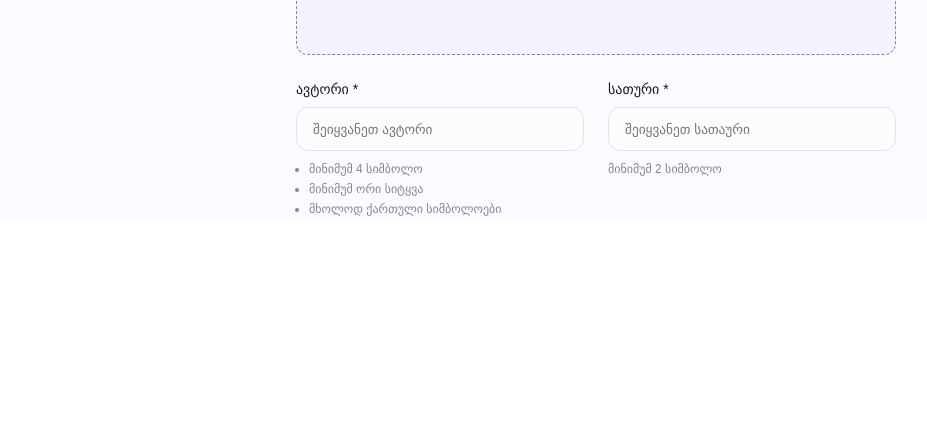
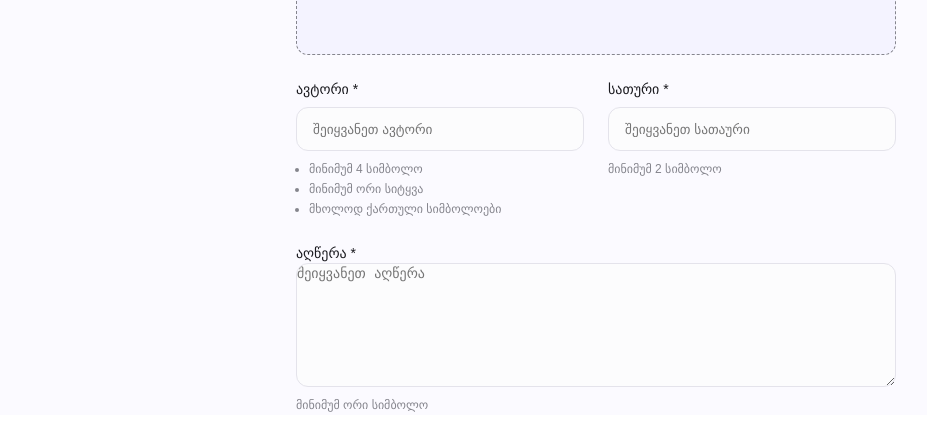
Before and after one commit to TheJesterEnd/BlogWebPage, a plain HTML site: page pages/addNewBlog/addNewBlog.html in a window 1280 px wide. Shown: the part 353-800 px from the top of the page, without its empty margins (44-971 px from the left). Drawn offline with Linux system fonts and the light colour scheme; a small style sheet from the web is missing.

Commit message:
change input with textarea for multiple lines

```diff
--- a/pages/addNewBlog/addNewBlog.css
+++ b/pages/addNewBlog/addNewBlog.css
@@ -71,7 +71,7 @@ label {
   font-weight: 500;
   line-height: 20px; /* 142.857% */
 }
-input {
+.input {
   width: 288px;
   height: 44px;
   border-radius: 12px;
@@ -93,7 +93,29 @@ ul {
   display: flex;
   flex-direction: column;
 }
-.title p {
+.description {
+  display: flex;
+  flex-direction: column;
+  margin-top: 24px;
+}
+textarea {
+  display: flex;
+  width: 600px;
+  height: 124px;
+  border-radius: 12px;
+  border: 1px solid #e4e3eb;
+  background: #fcfcfd;
+  font-size: 14px;
+  font-weight: 400;
+  line-height: 20px; /* 142.857% */
+}
+/* .description input::placeholder {
+  position: absolute;
+  top: 12px;
+  left: 16px;
+  /* padding: 12px 16px; *
+} */
+.validation-para {
   margin-top: 8px;
   color: #85858d;
   font-size: 12px;
--- a/pages/addNewBlog/addNewBlog.html
+++ b/pages/addNewBlog/addNewBlog.html
@@ -27,7 +27,7 @@
         <div class="row">
           <div class="author">
             <label for="author-input">ავტორი *</label>
-            <input type="text" placeholder="შეიყვანეთ ავტორი" />
+            <input type="text" placeholder="შეიყვანეთ ავტორი" class="input" />
             <ul>
               <li>მინიმუმ 4 სიმბოლო</li>
               <li>მინიმუმ ორი სიტყვა</li>
@@ -36,9 +36,20 @@
           </div>
           <div class="title">
             <label for="title-input">სათური *</label>
-            <input type="text" placeholder="შეიყვანეთ სათაური" />
-            <p>მინიმუმ 2 სიმბოლო</p>
+            <input type="text" placeholder="შეიყვანეთ სათაური" class="input" />
+            <p class="validation-para">მინიმუმ 2 სიმბოლო</p>
           </div>
+        </div>
+        <div class="description">
+          <label for="description-input">აღწერა *</label>
+          <textarea
+            name="description"
+            id="description-input"
+            cols="30"
+            rows="10"
+            placeholder="შეიყვანეთ აღწერა"
+          ></textarea>
+          <p class="validation-para">მინიმუმ ორი სიმბოლო</p>
         </div>
       </form>
     </main>
```
